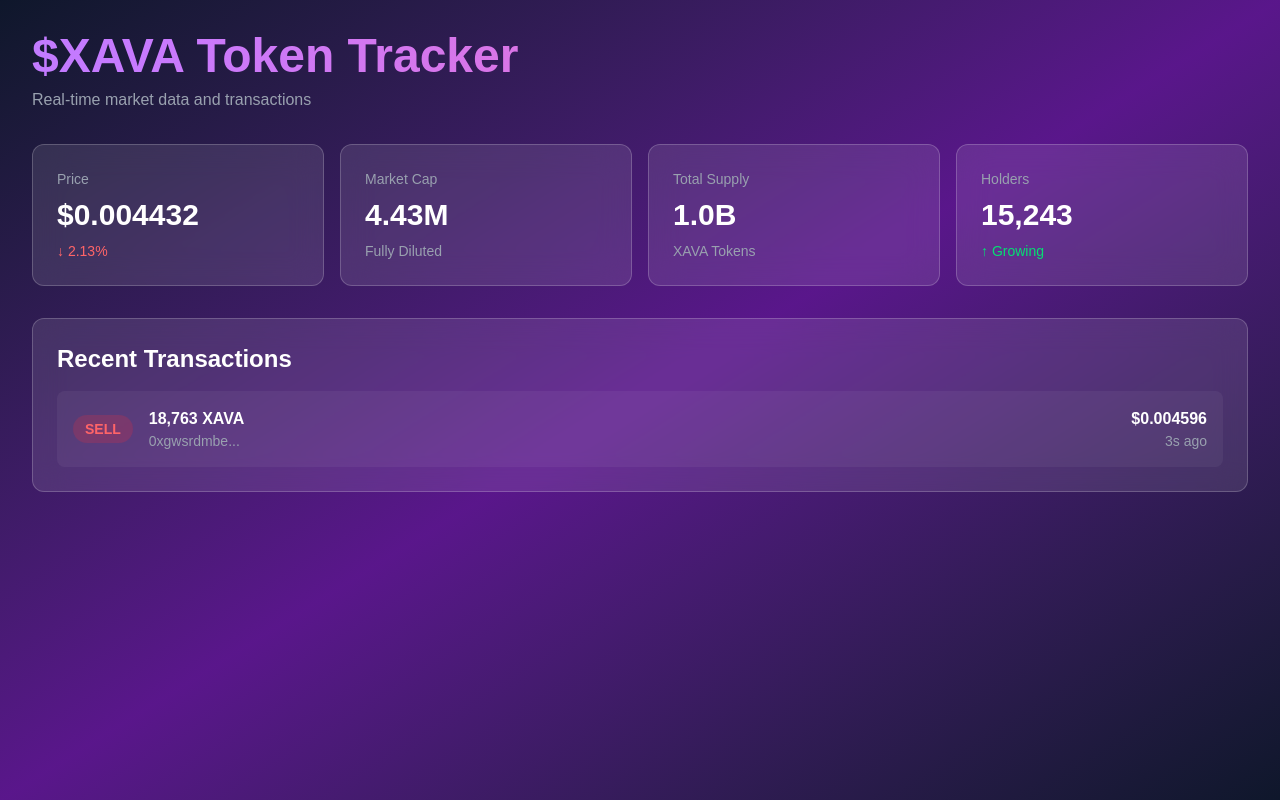
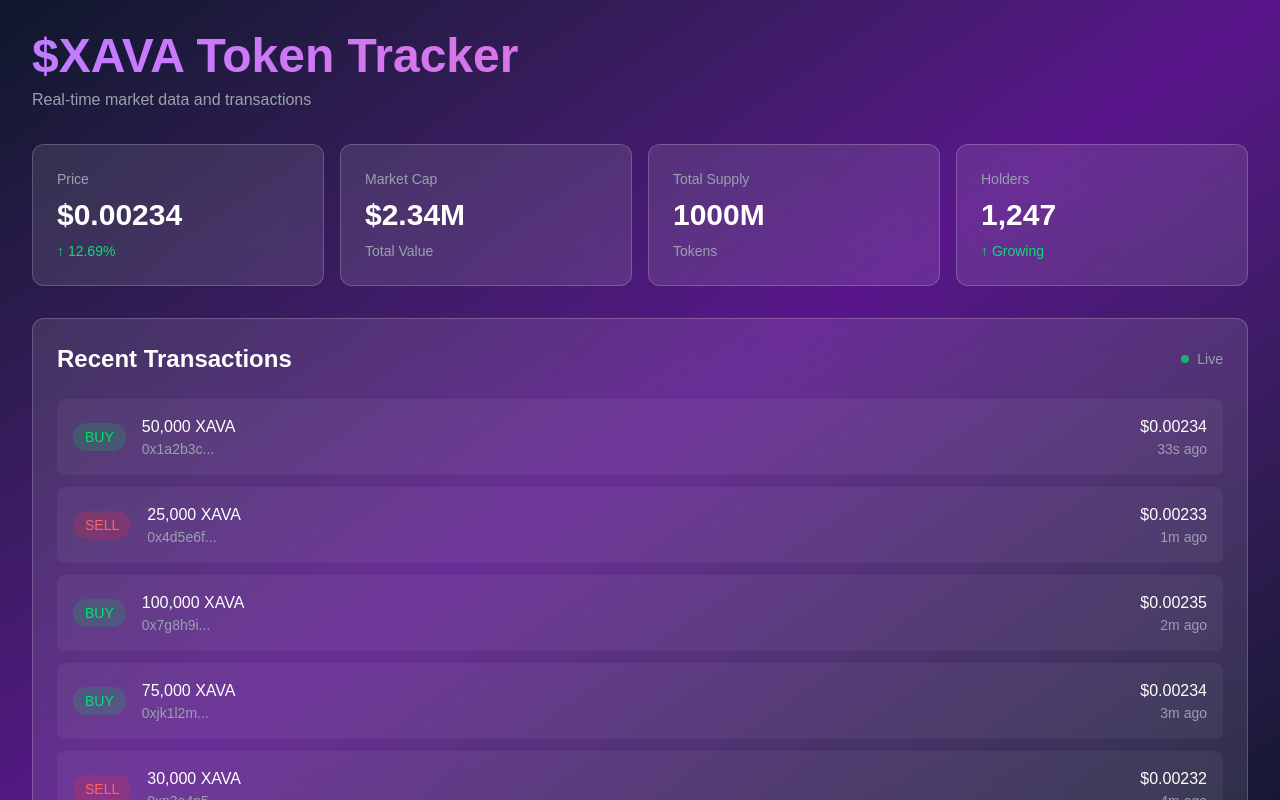
Before and after one commit to ns-test-org/xava-token-tracker, a Next.js app in the folder packages/new-web-app-room/: page / in a window 1280 px wide. Built offline with nearby package versions, Linux system fonts and the light colour scheme.

Commit message:
AI chat session: Updated code and files

```diff
--- a/packages/new-web-app-room/src/app/page.tsx
+++ b/packages/new-web-app-room/src/app/page.tsx
@@ -21,72 +21,68 @@ interface Transaction {
 
 export default function XavaTracker() {
   const [tokenData, setTokenData] = useState<TokenData>({
-    price: 0.00,
-    marketCap: 0,
+    price: 0.00234,
+    marketCap: 2340000,
     totalSupply: 1000000000,
-    holders: 0,
-    priceChange24h: 0
+    holders: 1247,
+    priceChange24h: 12.5
   });
 
-  const [transactions, setTransactions] = useState<Transaction[]>([]);
-  const [loading, setLoading] = useState(true);
+  const [transactions, setTransactions] = useState<Transaction[]>([
+    { id: '1', type: 'buy', amount: 50000, price: 0.00234, timestamp: Date.now() - 30000, hash: '0x1a2b3c...' },
+    { id: '2', type: 'sell', amount: 25000, price: 0.00233, timestamp: Date.now() - 60000, hash: '0x4d5e6f...' },
+    { id: '3', type: 'buy', amount: 100000, price: 0.00235, timestamp: Date.now() - 120000, hash: '0x7g8h9i...' },
+    { id: '4', type: 'buy', amount: 75000, price: 0.00234, timestamp: Date.now() - 180000, hash: '0xjk1l2m...' },
+    { id: '5', type: 'sell', amount: 30000, price: 0.00232, timestamp: Date.now() - 240000, hash: '0xn3o4p5...' },
+  ]);
 
+  // Simulate real-time price updates
   useEffect(() => {
-    // Simulate real-time data updates
-    const updateData = () => {
-      const basePrice = 0.0045;
-      const variance = (Math.random() - 0.5) * 0.0002;
-      const newPrice = basePrice + variance;
+    const interval = setInterval(() => {
+      setTokenData(prev => {
+        const change = (Math.random() - 0.5) * 0.00001;
+        const newPrice = Math.max(0.001, prev.price + change);
+        return {
+          ...prev,
+          price: newPrice,
+          marketCap: newPrice * prev.totalSupply,
+          priceChange24h: prev.priceChange24h + (Math.random() - 0.5) * 0.5
+        };
+      });
+    }, 3000);
 
-      setTokenData({
-        price: newPrice,
-        marketCap: newPrice * 1000000000,
-        totalSupply: 1000000000,
-        holders: 15234 + Math.floor(Math.random() * 10),
-        priceChange24h: -2.34 + (Math.random() * 5)
-      });
+    return () => clearInterval(interval);
+  }, []);
 
-      setLoading(false);
+  // Simulate new transactions
+  useEffect(() => {
+    const interval = setInterval(() => {
+      const newTx: Transaction = {
+        id: Date.now().toString(),
+        type: Math.random() > 0.5 ? 'buy' : 'sell',
+        amount: Math.floor(Math.random() * 100000) + 10000,
+        price: tokenData.price,
+        timestamp: Date.now(),
+        hash: `0x${Math.random().toString(36).substring(7)}...`
       };
 
-    // Add new transaction periodically
-    const addTransaction = () => {
-      const newTx: Transaction = {
-        id: Math.random().toString(36).substr(2, 9),
-        type: Math.random() > 0.5 ? 'buy' : 'sell',
-        amount: Math.floor(Math.random() * 50000) + 1000,
-        price: 0.0045 + (Math.random() - 0.5) * 0.0002,
-        timestamp: Date.now(),
-        hash: '0x' + Math.random().toString(36).substr(2, 9)
-      };
+      setTransactions(prev => [newTx, ...prev.slice(0, 9)]);
+    }, 8000);
 
-      setTransactions(prev => [newTx, ...prev].slice(0, 10));
-    };
-
-    updateData();
-    addTransaction();
-
-    const dataInterval = setInterval(updateData, 3000);
-    const txInterval = setInterval(addTransaction, 8000);
-
-    return () => {
-      clearInterval(dataInterval);
-      clearInterval(txInterval);
-    };
-  }, []);
+    return () => clearInterval(interval);
+  }, [tokenData.price]);
 
   const formatNumber = (num: number) => {
-    if (num >= 1000000) return `${(num / 1000000).toFixed(2)}M`;
-    if (num >= 1000) return `${(num / 1000).toFixed(2)}K`;
-    return `${num.toFixed(2)}`;
+    if (num >= 1000000) return `$${(num / 1000000).toFixed(2)}M`;
+    if (num >= 1000) return `$${(num / 1000).toFixed(2)}K`;
+    return `$${num.toFixed(2)}`;
   };
 
   const formatTime = (timestamp: number) => {
     const seconds = Math.floor((Date.now() - timestamp) / 1000);
     if (seconds < 60) return `${seconds}s ago`;
-    const minutes = Math.floor(seconds / 60);
-    if (minutes < 60) return `${minutes}m ago`;
-    return `${Math.floor(minutes / 60)}h ago`;
+    if (seconds < 3600) return `${Math.floor(seconds / 60)}m ago`;
+    return `${Math.floor(seconds / 3600)}h ago`;
   };
 
   return (
@@ -100,34 +96,32 @@ export default function XavaTracker() {
           <p className="text-gray-400">Real-time market data and transactions</p>
         </div>
 
-        {loading ? (
-          <div className="flex items-center justify-center h-64">
-            <div className="animate-spin rounded-full h-12 w-12 border-t-2 border-b-2 border-purple-500"></div>
-          </div>
-        ) : (
-          <>
-            {/* Stats Grid */}
+        {/* Main Stats Grid */}
         <div className="grid grid-cols-1 md:grid-cols-2 lg:grid-cols-4 gap-4 mb-8">
+          {/* Price Card */}
           <div className="bg-white/10 backdrop-blur-lg rounded-xl p-6 border border-white/20">
             <div className="text-gray-400 text-sm mb-2">Price</div>
-                <div className="text-3xl font-bold">${tokenData.price.toFixed(6)}</div>
-                <div className={`text-sm mt-2 ${tokenData.priceChange24h >= 0 ? 'text-green-400' : 'text-red-400'}`}>
+            <div className="text-3xl font-bold mb-2">${tokenData.price.toFixed(5)}</div>
+            <div className={`text-sm ${tokenData.priceChange24h >= 0 ? 'text-green-400' : 'text-red-400'}`}>
               {tokenData.priceChange24h >= 0 ? '↑' : '↓'} {Math.abs(tokenData.priceChange24h).toFixed(2)}%
             </div>
           </div>
 
+          {/* Market Cap Card */}
           <div className="bg-white/10 backdrop-blur-lg rounded-xl p-6 border border-white/20">
             <div className="text-gray-400 text-sm mb-2">Market Cap</div>
             <div className="text-3xl font-bold">{formatNumber(tokenData.marketCap)}</div>
-                <div className="text-sm text-gray-400 mt-2">Fully Diluted</div>
+            <div className="text-sm text-gray-400 mt-2">Total Value</div>
           </div>
 
+          {/* Total Supply Card */}
           <div className="bg-white/10 backdrop-blur-lg rounded-xl p-6 border border-white/20">
             <div className="text-gray-400 text-sm mb-2">Total Supply</div>
-                <div className="text-3xl font-bold">{(tokenData.totalSupply / 1000000000).toFixed(1)}B</div>
-                <div className="text-sm text-gray-400 mt-2">XAVA Tokens</div>
+            <div className="text-3xl font-bold">{(tokenData.totalSupply / 1000000).toFixed(0)}M</div>
+            <div className="text-sm text-gray-400 mt-2">Tokens</div>
           </div>
 
+          {/* Holders Card */}
           <div className="bg-white/10 backdrop-blur-lg rounded-xl p-6 border border-white/20">
             <div className="text-gray-400 text-sm mb-2">Holders</div>
             <div className="text-3xl font-bold">{tokenData.holders.toLocaleString()}</div>
@@ -137,13 +131,14 @@ export default function XavaTracker() {
 
         {/* Recent Transactions */}
         <div className="bg-white/10 backdrop-blur-lg rounded-xl p-6 border border-white/20">
-              <h2 className="text-2xl font-bold mb-4">Recent Transactions</h2>
+          <div className="flex items-center justify-between mb-6">
+            <h2 className="text-2xl font-bold">Recent Transactions</h2>
+            <div className="flex items-center gap-2">
+              <div className="w-2 h-2 bg-green-400 rounded-full animate-pulse"></div>
+              <span className="text-sm text-gray-400">Live</span>
+            </div>
+          </div>
 
-              {transactions.length === 0 ? (
-                <div className="text-center text-gray-400 py-8">
-                  Waiting for transactions...
-                </div>
-              ) : (
           <div className="space-y-3">
             {transactions.map((tx) => (
               <div
@@ -151,7 +146,7 @@ export default function XavaTracker() {
                 className="flex items-center justify-between p-4 bg-white/5 rounded-lg hover:bg-white/10 transition-colors"
               >
                 <div className="flex items-center gap-4">
-                        <div className={`px-3 py-1 rounded-full text-sm font-semibold ${
+                  <div className={`px-3 py-1 rounded-full text-sm font-medium ${
                     tx.type === 'buy'
                       ? 'bg-green-500/20 text-green-400'
                       : 'bg-red-500/20 text-red-400'
@@ -159,21 +154,18 @@ export default function XavaTracker() {
                     {tx.type.toUpperCase()}
                   </div>
                   <div>
-                          <div className="font-semibold">{tx.amount.toLocaleString()} XAVA</div>
-                          <div className="text-sm text-gray-400">{tx.hash.slice(0, 10)}...</div>
+                    <div className="font-medium">{tx.amount.toLocaleString()} XAVA</div>
+                    <div className="text-sm text-gray-400">{tx.hash}</div>
                   </div>
                 </div>
                 <div className="text-right">
-                        <div className="font-semibold">${tx.price.toFixed(6)}</div>
+                  <div className="font-medium">${tx.price.toFixed(5)}</div>
                   <div className="text-sm text-gray-400">{formatTime(tx.timestamp)}</div>
                 </div>
               </div>
             ))}
           </div>
-              )}
         </div>
-          </>
-        )}
       </div>
     </div>
   );
```
Lines whose indentation alone changed are shown as unchanged.
